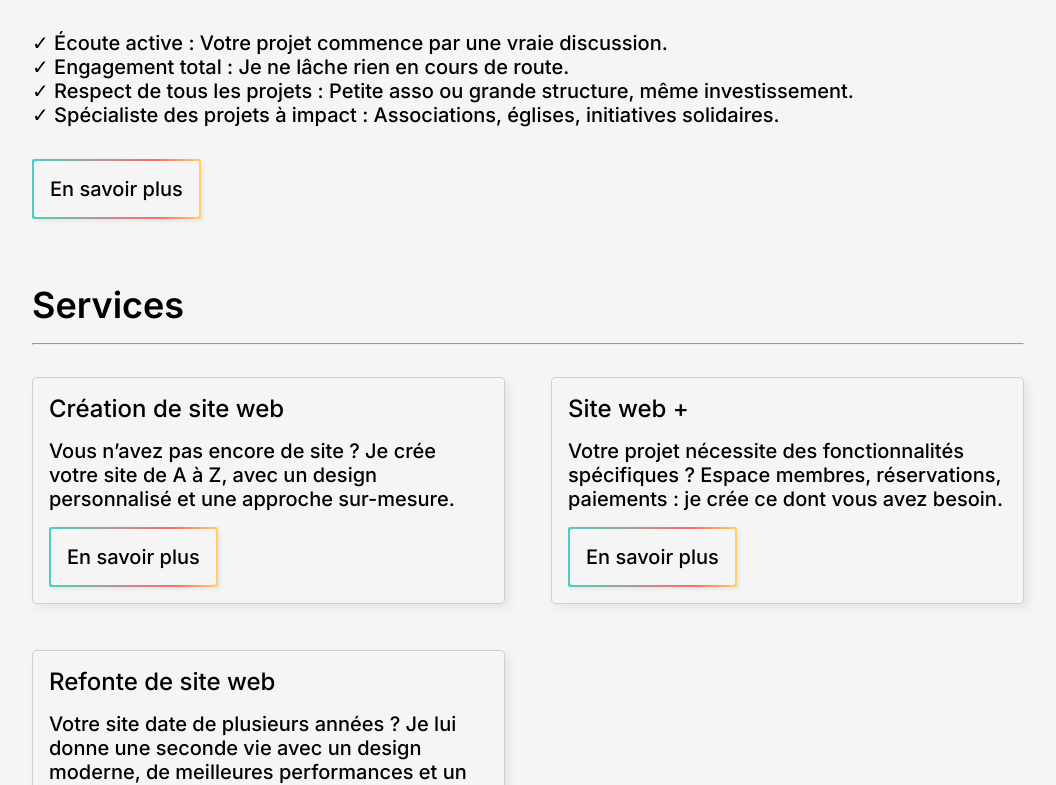
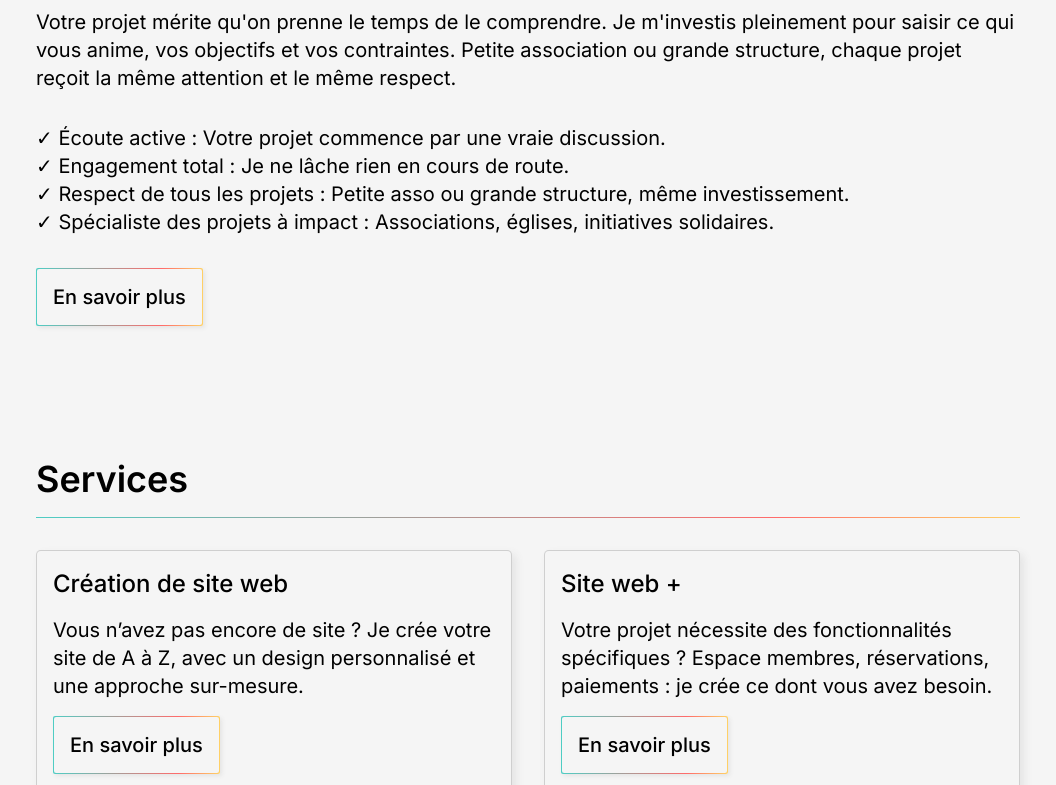
Before and after one commit to FloDt-hash/floriandesmet, a Next.js app in the folder frontend/: page / in a window 1280 px wide. Shown: the part 1015-1800 px from the top of the page, without its empty margins (112-1168 px from the left). Built offline with nearby package versions, Linux system fonts and the light colour scheme.

Commit message:
styles/add padding, gap variable css

```diff
--- a/frontend/app/styles/globals.css
+++ b/frontend/app/styles/globals.css
@@ -53,6 +53,15 @@
     var(--font-size-xl)
   );
 
+  --padding-base: 1rem;
+  --padding-xl: 1.25rem;
+
+  --gap-sm: 0.75rem;
+  --gap-base: 1rem;
+  --gap-4xl: 2rem;
+  --gap-8xl: 4rem;
+  --gap-16xl: 8rem;
+
   --border-light: rgba(92, 92, 92, 0.25);
 
   --box-shadow-base: 2px 2px 4px 0 rgba(92, 92, 92, 0.1);
@@ -71,6 +80,7 @@ body {
   -webkit-font-smoothing: antialiased;
   -moz-osx-font-smoothing: grayscale;
   color: var(--text-dark);
+  line-height: 1.4;
 }
 
 * {
@@ -87,8 +97,8 @@ a {
 main {
   display: flex;
   flex-direction: column;
-  gap: 2rem;
-  padding: 0 0 1rem 0;
+  gap: var(--gap-8xl);
+  padding: 0 0 var(--padding-base) 0;
 }
 
 h2 {
@@ -104,7 +114,7 @@ h3 {
 p,
 li {
   font-size: var(--text-fluid);
-  font-weight: 500;
+  font-weight: 400;
 }
 
 ul {
@@ -114,3 +124,9 @@ ul {
 ul li::before {
   content: "✓ ";
 }
+
+@media screen and (min-width: 768px) {
+  main {
+    gap: var(--gap-16xl);
+  }
+}
--- a/frontend/components/button/button.module.css
+++ b/frontend/components/button/button.module.css
@@ -5,14 +5,14 @@
   display: flex;
   align-items: end;
   gap: 0.3rem;
-  padding: 1rem;
+  padding: var(--padding-base);
   border: none;
   background-color: var(--color-bg);
   border-radius: 0.13rem;
 }
 
 .buttonBorderWrap {
-  padding: 0.125rem;
+  padding: 0.063rem;
   position: relative;
   background-image: var(--linear-gradient);
   border-radius: 0.13rem;
--- a/frontend/components/hero/hero.module.css
+++ b/frontend/components/hero/hero.module.css
@@ -4,6 +4,7 @@
   justify-content: center;
   align-items: center;
   gap: 2rem;
+  padding: 0 var(--padding-xl);
   margin: 0 auto;
   width: 100%;
   max-width: 1024px;
--- a/frontend/components/section/Section.tsx
+++ b/frontend/components/section/Section.tsx
@@ -12,7 +12,7 @@ export default function Section({
     <div className={styles.section}>
       <div className={styles.sectionTitle}>
         <h2>{title}</h2>
-        <hr />
+        <div className={styles.hr}></div>
       </div>
       {children}
     </div>
--- a/frontend/components/section/section.module.css
+++ b/frontend/components/section/section.module.css
@@ -3,9 +3,9 @@
   flex-direction: column;
   justify-content: center;
   align-items: start;
-  gap: 2rem;
+  gap: var(--gap-4xl);
   margin: 0 auto;
-  padding: 1rem;
+  padding: 0 var(--padding-xl);
   width: 100%;
   max-width: 1024px;
 }
@@ -13,6 +13,12 @@
 .sectionTitle {
   display: flex;
   flex-direction: column;
-  gap: 1rem;
+  gap: var(--gap-sm);
   width: 100%;
 }
+
+.hr {
+  width: 100%;
+  height: 1px;
+  background: var(--linear-gradient);
+}
--- a/frontend/components/services/services.module.css
+++ b/frontend/components/services/services.module.css
@@ -1,7 +1,7 @@
 .servicesCardsGroup {
   display: flex;
   flex-direction: column;
-  gap: 2.875rem;
+  gap: var(--gap-4xl);
 }
 
 .serviceCard {
```
